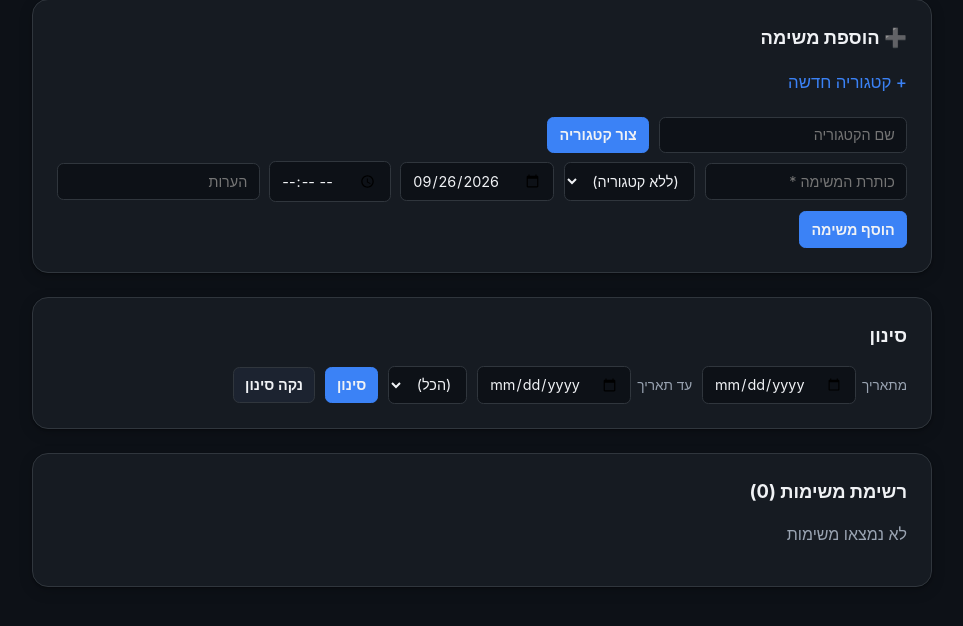
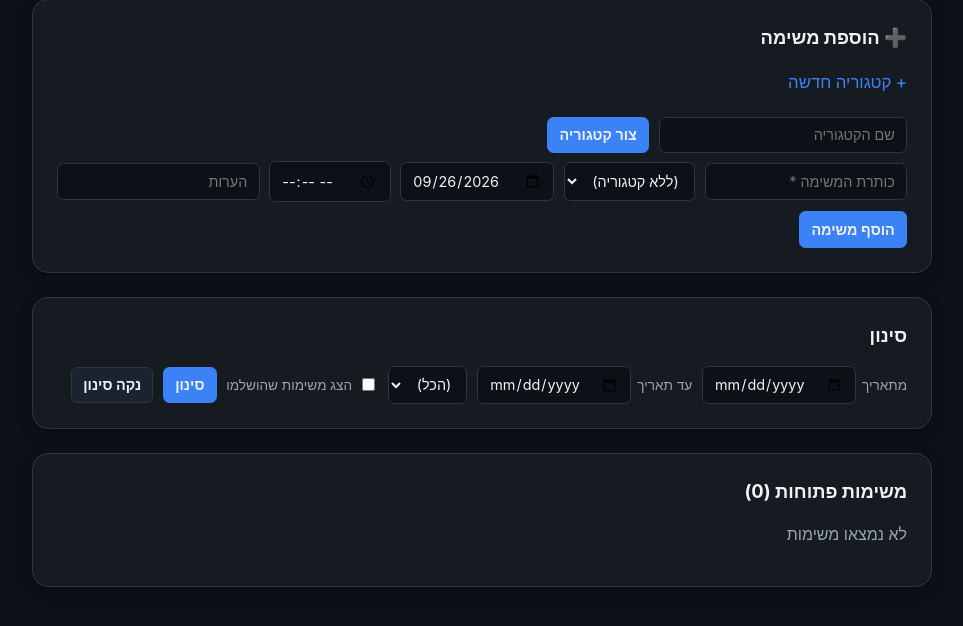
Before and after one commit to jeniabur-cmd/FlyFit-manager-github, a Flask app: page /tasks in a window 1280 px wide. Shown: the part 112-738 px from the top of the page, without its empty margins (158-1121 px from the left). Run offline with Flask 3, Linux system fonts and the light colour scheme; data that the repository does not hold is empty.

Commit message:
Hide completed tasks by default on the tasks page
GET /api/tasks now returns only open tasks unless include_completed=1
is passed, which instead shows only completed ones as a separate view.
Adds a checkbox on /tasks to switch between the two. Rollover logic in
services/db.py is untouched - it already only ever targets incomplete
tasks and is unrelated to this display filter.

Co-Authored-By: Claude Sonnet 5 <noreply@anthropic.com>

```diff
--- a/app.py
+++ b/app.py
@@ -139,12 +139,15 @@ def api_tasks_for_date(date_str: str):
 
 @app.route("/api/tasks", methods=["GET"])
 def api_list_tasks():
-    """הרשימה המלאה (כולל משימות שבוצעו - להצגה עם קו חוצה, לא הסתרה)
-    לעמוד /tasks, עם סינון אופציונלי לפי טווח תאריכים/קטגוריה."""
+    """ברירת מחדל: רק משימות פתוחות (completed=false) לעמוד /tasks. עם
+    include_completed=1 מחזיר במקום זאת רק את המשימות שהושלמו, לצפייה נפרדת -
+    לא מוצג מעורב עם הפתוחות. סינון אופציונלי נוסף לפי טווח תאריכים/קטגוריה."""
     date_from = request.args.get("date_from") or None
     date_to = request.args.get("date_to") or None
     category_id = request.args.get("category_id", type=int) or None
+    include_completed = request.args.get("include_completed") in ("1", "true")
     tasks = db.get_tasks(date_from=date_from, date_to=date_to, category_id=category_id)
+    tasks = [t for t in tasks if t["completed"] == include_completed]
     return jsonify([_task_json(t) for t in tasks])
 
 
--- a/static/js/tasks.js
+++ b/static/js/tasks.js
@@ -21,6 +21,7 @@ document.addEventListener('DOMContentLoaded', () => {
     if (dateFrom) params.set('date_from', dateFrom);
     if (dateTo) params.set('date_to', dateTo);
     if (categoryId) params.set('category_id', categoryId);
+    if (document.getElementById('filter-completed').checked) params.set('include_completed', '1');
     return params;
   }
 
@@ -36,11 +37,14 @@ document.addEventListener('DOMContentLoaded', () => {
   }
 
   function renderTasks(tasks) {
-    tasksCountEl.textContent = `רשימת משימות (${tasks.length})`;
+    const showingCompleted = document.getElementById('filter-completed').checked;
+    tasksCountEl.textContent = showingCompleted
+      ? `משימות שהושלמו (${tasks.length})`
+      : `משימות פתוחות (${tasks.length})`;
     tasksByDateEl.innerHTML = '';
     if (!tasks.length) {
       tasksEmptyEl.hidden = false;
-      tasksEmptyEl.textContent = 'לא נמצאו משימות';
+      tasksEmptyEl.textContent = showingCompleted ? 'אין משימות שהושלמו' : 'לא נמצאו משימות';
       return;
     }
     tasksEmptyEl.hidden = true;
@@ -77,10 +81,7 @@ document.addEventListener('DOMContentLoaded', () => {
           if (!r.ok) throw new Error('toggle failed');
           return r.json();
         })
-        .then(updated => {
-          task.completed = updated.completed;
-          title.innerHTML = task.completed ? `<s>${escapeHtml(task.title)}</s>` : escapeHtml(task.title);
-        })
+        .then(() => loadTasks())
         .catch(() => {
           checkbox.checked = task.completed;
           alert('שגיאה בעדכון סטטוס המשימה');
@@ -204,6 +205,8 @@ document.addEventListener('DOMContentLoaded', () => {
     loadTasks();
   });
 
+  document.getElementById('filter-completed').addEventListener('change', loadTasks);
+
   filterClearBtn.addEventListener('click', () => {
     filterForm.reset();
     loadTasks();
--- a/templates/tasks.html
+++ b/templates/tasks.html
@@ -37,13 +37,14 @@
                     <option value="{{ c.id }}">{{ c.name }}</option>
                     {% endfor %}
                 </select>
+                <label><input type="checkbox" id="filter-completed"> הצג משימות שהושלמו</label>
                 <button type="submit">סינון</button>
                 <button type="button" id="filter-clear">נקה סינון</button>
             </form>
         </section>
 
         <section class="card">
-            <h2 id="tasks-count">רשימת משימות</h2>
+            <h2 id="tasks-count">משימות פתוחות</h2>
             <div id="tasks-by-date"></div>
             <p id="tasks-empty" class="empty-note" hidden>לא נמצאו משימות</p>
         </section>
```
